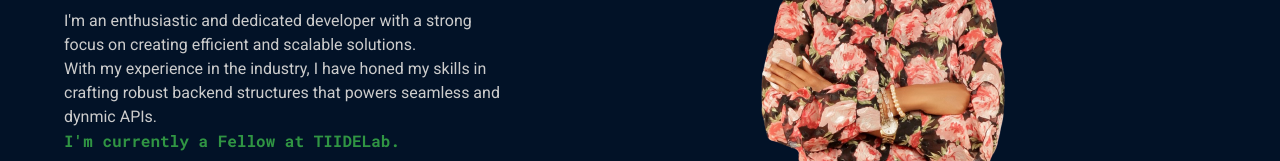
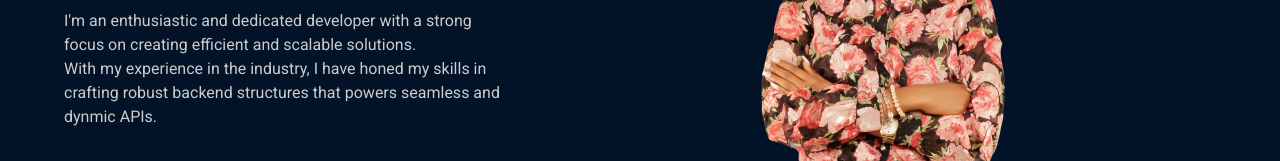
Before and after one commit to EseVic/Portfolio_site, a website: page index.html in a window 1280 px wide. Shown: the part 315-476 px from the top of the page. Drawn offline with nearby package versions, Linux system fonts and the light colour scheme.

Commit message:
fix: made changes in the header session

```diff
--- a/index.html
+++ b/index.html
@@ -69,8 +69,8 @@
 
          With my experience in the industry, I have honed my skills in crafting robust
          backend structures that powers seamless and dynmic APIs. <br>
-        <span style="font-family: 'Roboto Mono', monospace;" class="font-bold text-[#309543]">
-          I'm currently a Fellow at TIIDELab.</span>
+        <!-- <span style="font-family: 'Roboto Mono', monospace;" class="font-bold text-[#309543]">
+          I'm currently a Fellow at TIIDELab.</span> -->
       </p>
       <div class="mt-12">
         <a href="#hire" style="font-family: 'Roboto Mono', monospace;"
```
Also changed, not shown: images/Vee.jpeg (added).
